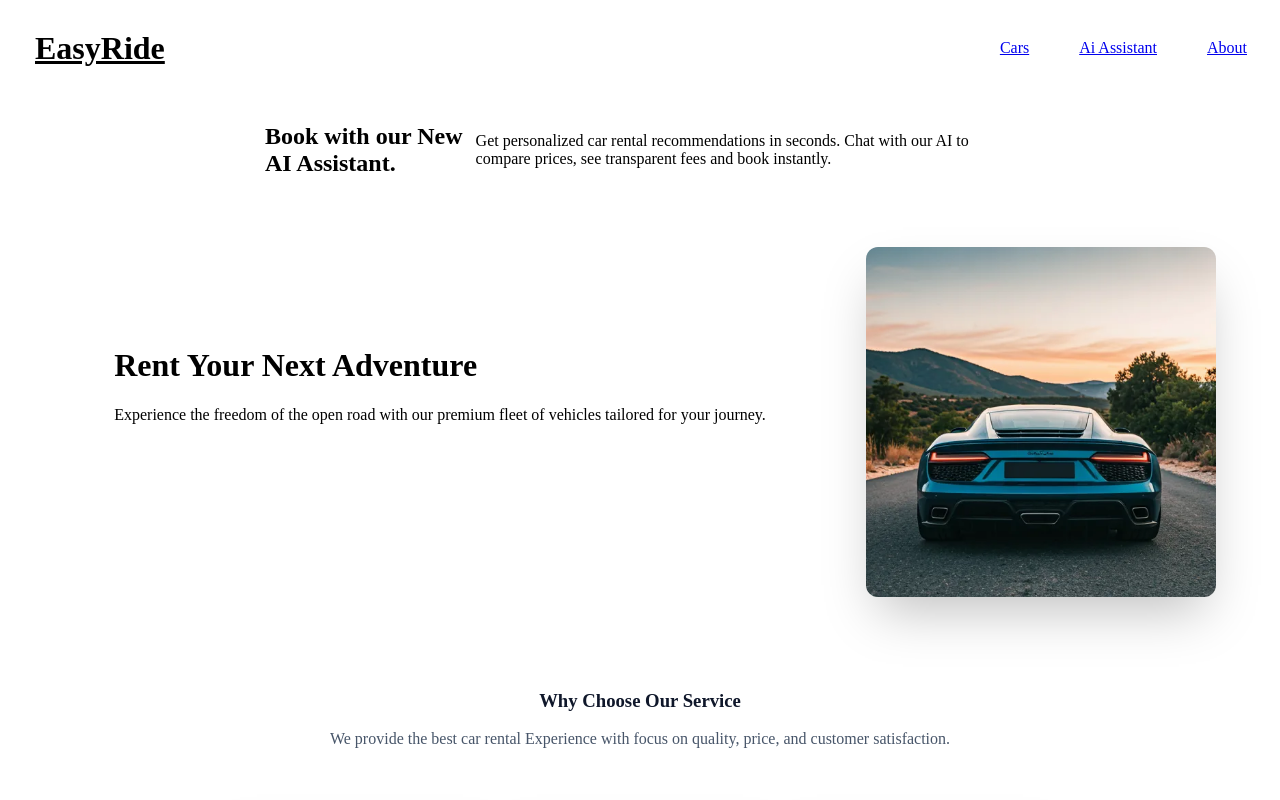
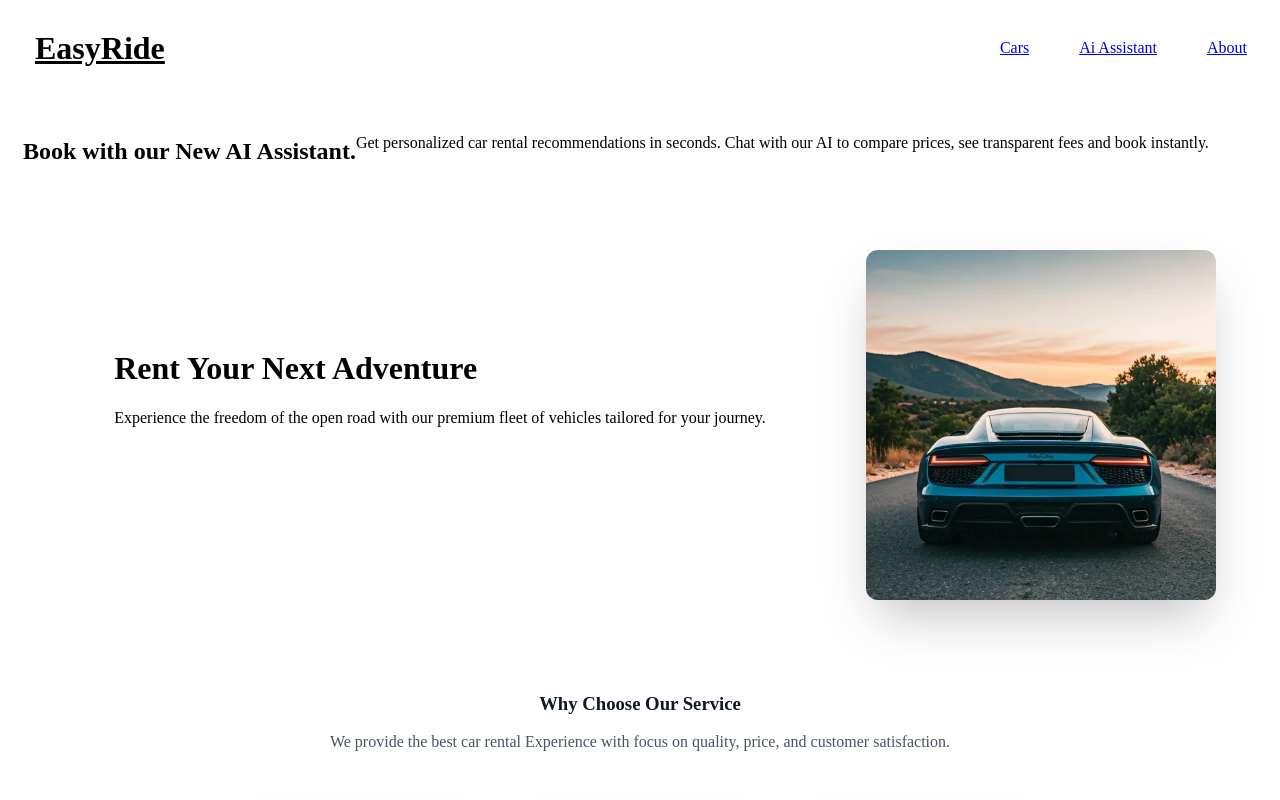
Before and after one commit to pdev987/EasyRide, a React app in the folder frontend/: page / in a window 1280 px wide. Shown: the top 800 px of the page. Built offline with nearby package versions, Linux system fonts and the light colour scheme; the HTML template or start-up script is replaced by a standard one.

Commit message:
build: landing statge 1

```diff
--- a/frontend/src/styles/landing.css
+++ b/frontend/src/styles/landing.css
@@ -7,8 +7,8 @@
 .cover-ai-card {
     display: flex;
     margin: 15px auto;
-    align-items: center;
-    width: 750px;
+    padding: 15px;
+    align-items: c
 
     p {
         color: var(--p-color);
```
